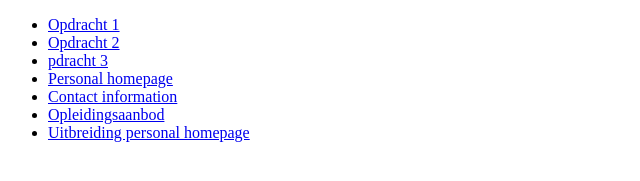
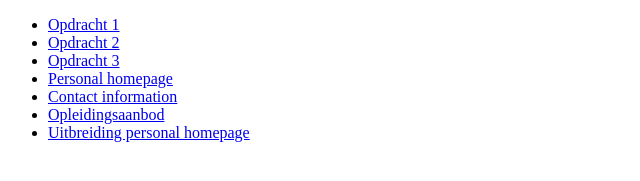
Before and after one commit to FaithVD/webdevelopment, a plain HTML site: page index.html in a window 1280 px wide. Shown: the part 345-526 px from the top of the page, 0-640 px from the left. Drawn offline with Linux system fonts and the light colour scheme.

Commit message:
webdevelopment

```diff
--- a/index.html
+++ b/index.html
@@ -22,7 +22,7 @@
 <ul>
     <li><a href="Labo%203/Opdracht%201.html">Opdracht 1</a></li>
     <li><a href="Labo%203/Opdracht%202.html">Opdracht 2</a></li>
-    <li><a href="Labo%203/Opdracht%203.html">pdracht 3</a></li>
+    <li><a href="Labo%203/Opdracht%203.html">Opdracht 3</a></li>
     <li><a href="Labo%203/Homepage/Homepage.html">Personal homepage</a></li>
     <li><a href="Labo%203/Contact%20information%20assignment/Contact.html">Contact information</a></li>
     <li><a href="Labo%203/Opleidingsaanbod/Opleidingsaanbod.html">Opleidingsaanbod</a></li>
```
